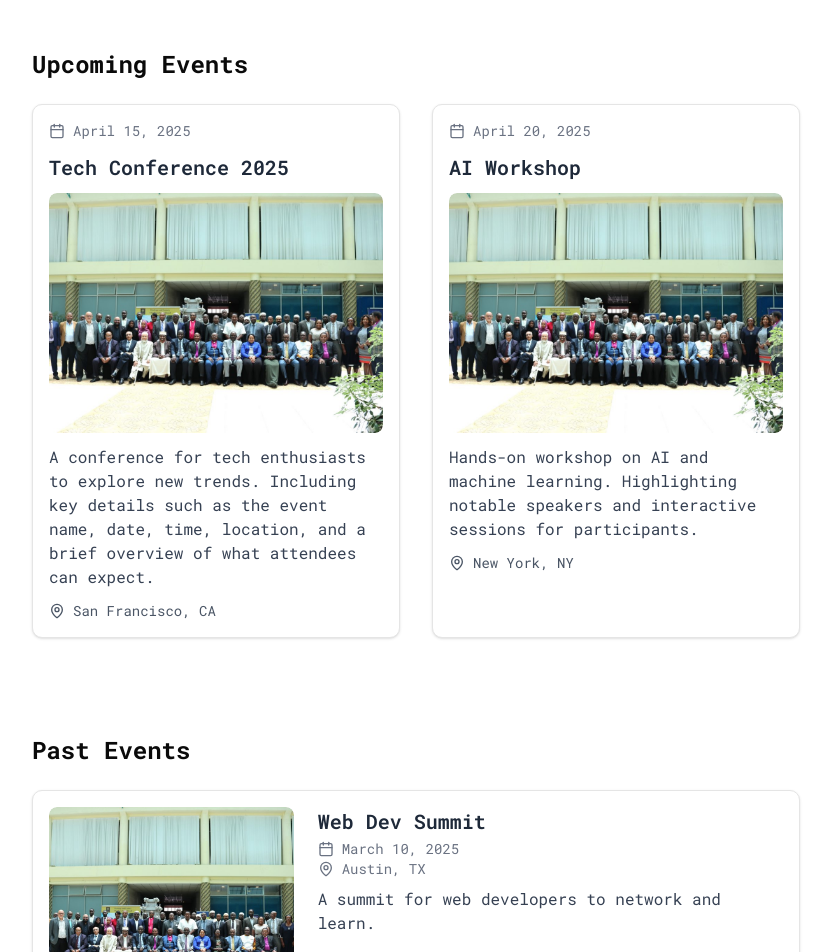
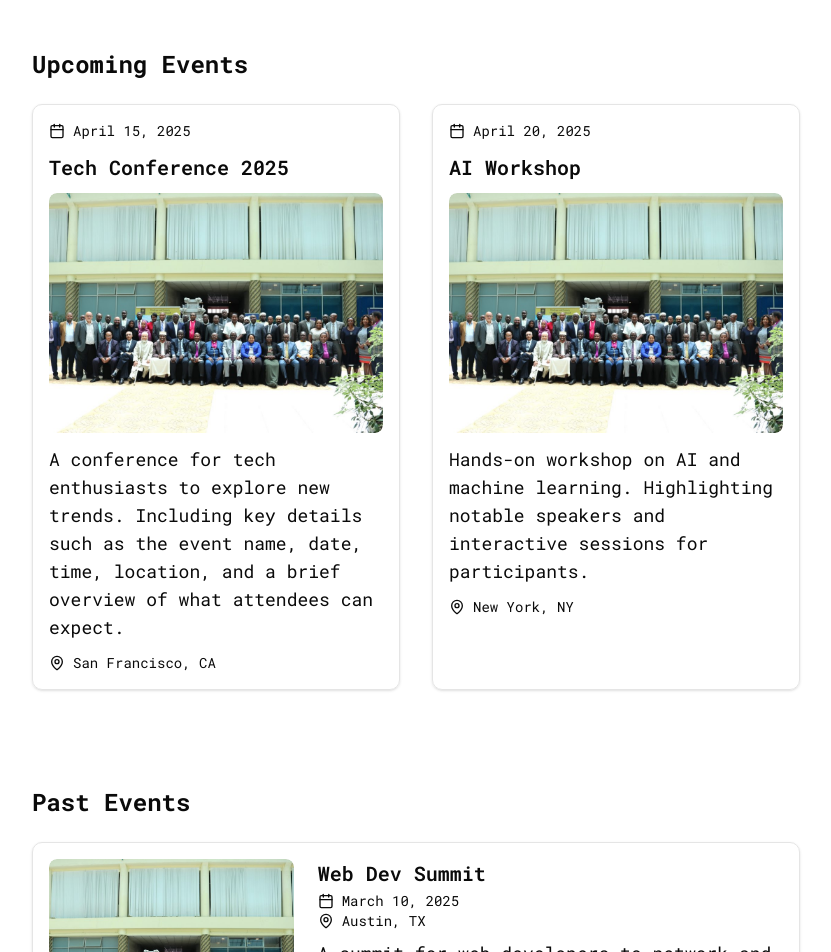
Before and after one commit to JirehGroup/orc, a Next.js app: page /events in a window 1280 px wide. Shown: the part 80-1032 px from the top of the page, without its empty margins (224-1055 px from the left). Built offline with nearby package versions, Linux system fonts and the light colour scheme.

Commit message:
Update event page

```diff
--- a/src/app/events/page.tsx
+++ b/src/app/events/page.tsx
@@ -49,7 +49,7 @@ const EventsPage = () => {
     <div className="flex flex-col min-h-screen bg-background overflow-hidden px-4 md:px-20 py-12">
       <Header />
 
-      <main className="flex-grow container mx-auto space-y-24 lg:py-20 lg:px-44">
+      <main className="flex-grow container mx-auto space-y-8 sm:space-y-12 md:space-y-24 py-8 sm:py-12 md:py-20  sm:px-8 md:px-16 lg:px-44">
         {/* UPCOMING EVENTS */}
         <section>
           <h2 className="text-2xl font-bold mb-6">Upcoming Events</h2>
@@ -57,15 +57,15 @@ const EventsPage = () => {
             {upcomingEvents.map((event) => (
               <div
                 key={event.id}
-                className="p-4 border rounded-lg shadow-sm bg-white hover:shadow-md transition"
+                className="p-4 border rounded-lg shadow-sm hover:shadow-md transition"
               >
                 {/* Top Info */}
                 <div className="space-y-3">
-                  <p className="flex items-center text-sm text-gray-500">
+                  <p className="flex items-center text-sm text-lg">
                     <Calendar className="w-4 h-4 mr-2" />
                     {event.date}
                   </p>
-                  <h3 className="text-xl font-semibold text-gray-800">{event.title}</h3>
+                  <h3 className="text-xl font-semibold text-lg">{event.title}</h3>
 
                   {/* Image with Hover */}
                   <div className="overflow-hidden rounded-md">
@@ -76,8 +76,8 @@ const EventsPage = () => {
                     />
                   </div>
 
-                  <p className="text-gray-700 text-base">{event.description}</p>
-                  <p className="flex items-center text-sm text-gray-600">
+                  <p className="text-lg text-base">{event.description}</p>
+                  <p className="flex items-center text-sm text-lg">
                     <MapPin className="w-4 h-4 mr-2" />
                     {event.location}
                   </p>
@@ -94,7 +94,7 @@ const EventsPage = () => {
             {pastEvents.map((event) => (
               <div
                 key={event.id}
-                className="flex flex-col md:flex-row items-start p-4 border rounded-lg shadow-sm bg-white hover:shadow-md transition"
+                className="flex flex-col md:flex-row items-start p-4 border rounded-lg shadow-sm hover:shadow-md transition"
               >
                 {/* Image with Hover */}
                 <div className="overflow-hidden rounded-md w-full md:w-1/3 mb-4 md:mb-0 md:mr-6">
@@ -107,16 +107,16 @@ const EventsPage = () => {
 
                 {/* Details */}
                 <div className="flex-1">
-                  <h3 className="text-xl font-semibold text-gray-800">{event.title}</h3>
-                  <p className="flex items-center text-sm text-gray-500 mt-1">
+                  <h3 className="text-xl font-semibold text-lg">{event.title}</h3>
+                  <p className="flex items-center text-sm text-lg mt-1">
                     <Calendar className="w-4 h-4 mr-2" />
                     {event.date}
                   </p>
-                  <p className="flex items-center text-sm text-gray-500">
+                  <p className="flex items-center text-sm text-lg">
                     <MapPin className="w-4 h-4 mr-2" />
                     {event.location}
                   </p>
-                  <p className="mt-2 text-gray-700">{event.description}</p>
+                  <p className="mt-2 text-lg">{event.description}</p>
                 </div>
               </div>
             ))}
```
